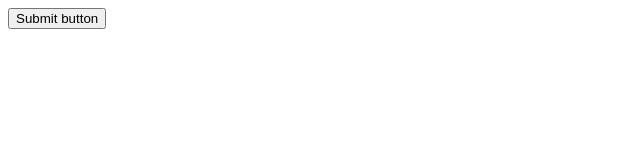
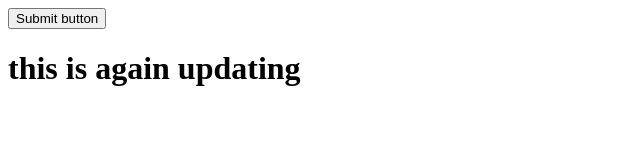
Before and after one commit to Vaishnavi-wagh-2003/github-demo-session, a plain HTML site: page button.html in a window 1280 px wide. Shown: the whole page, without its empty margins (0-640 px from the left). Drawn offline with Linux system fonts and the light colour scheme.

Commit message:
Update11 button.html

```diff
--- a/button.html
+++ b/button.html
@@ -3,5 +3,6 @@
 <button>
     Submit button
 </button>
+    <h1>this is again updating</h1>
 
 </html>
```
